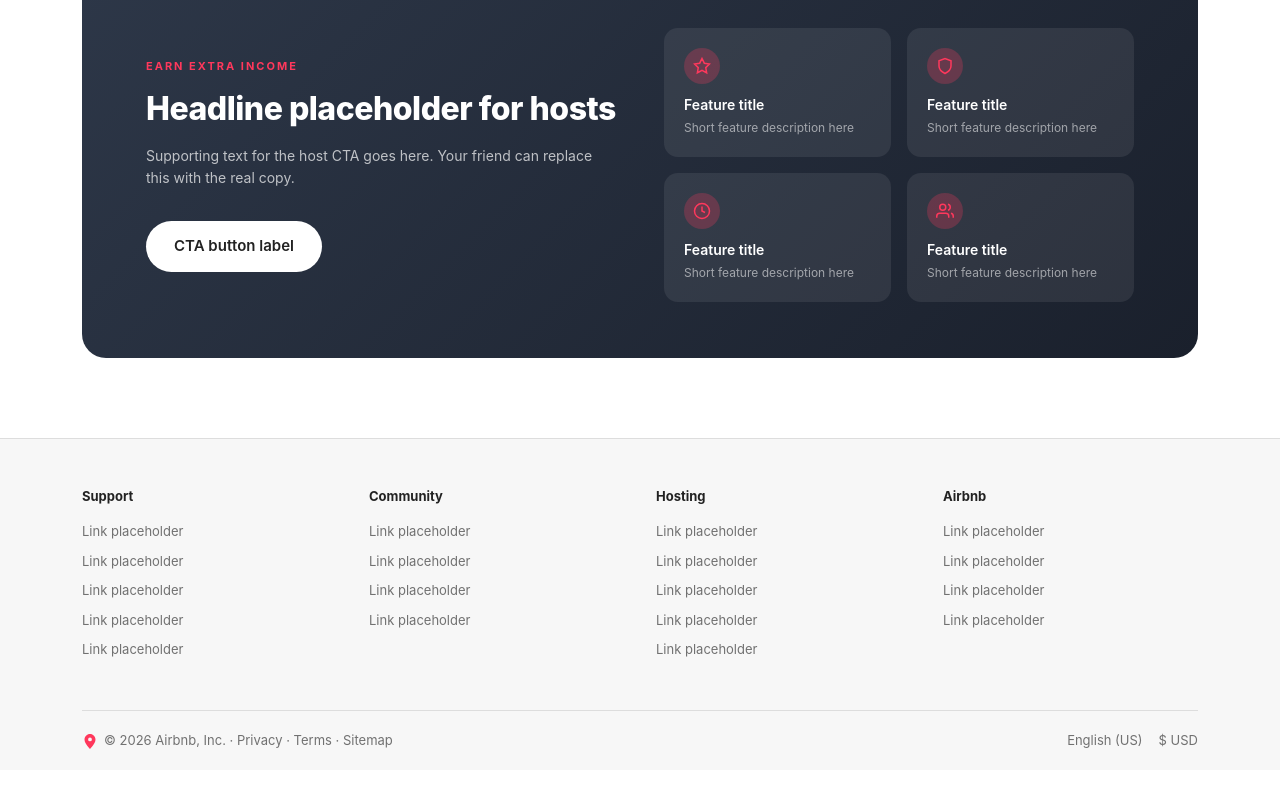
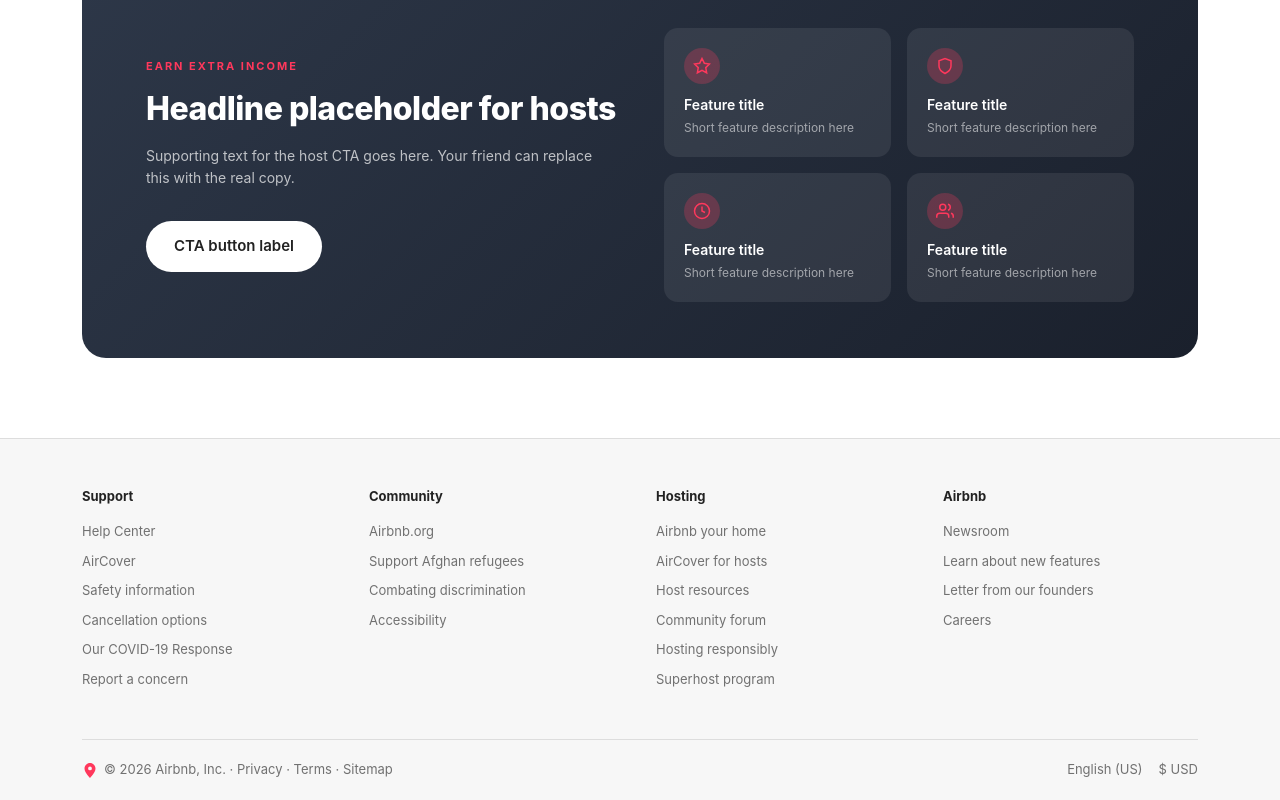
Before and after one commit to Hareraam8/Airbnb-landing-page-assignment, a plain HTML site: page index.html in a window 1280 px wide. Shown: the part 2396-3196 px from the top of the page. Before the commit the page ends 3166 px from the top, so only its background shows below. Drawn offline with nearby package versions, Linux system fonts and the light colour scheme.

Commit message:
Updated index.html

```diff
--- a/index.html
+++ b/index.html
@@ -904,33 +904,36 @@
     <div class="footer-cols">
       <div>
         <div class="footer-col-title">Support</div>
-        <a class="footer-link" href="#">Link placeholder</a>
-        <a class="footer-link" href="#">Link placeholder</a>
-        <a class="footer-link" href="#">Link placeholder</a>
-        <a class="footer-link" href="#">Link placeholder</a>
-        <a class="footer-link" href="#">Link placeholder</a>
+        <a class="footer-link" href="#">Help Center</a>
+        <a class="footer-link" href="#">AirCover</a>
+        <a class="footer-link" href="#">Safety information</a>
+        <a class="footer-link" href="#">Cancellation options</a>
+        <a class="footer-link" href="#">Our COVID-19 Response</a>
+        <a class="footer-link" href="#">Report a concern</a>
       </div>
       <div>
         <div class="footer-col-title">Community</div>
-        <a class="footer-link" href="#">Link placeholder</a>
-        <a class="footer-link" href="#">Link placeholder</a>
-        <a class="footer-link" href="#">Link placeholder</a>
-        <a class="footer-link" href="#">Link placeholder</a>
+        <a class="footer-link" href="#">Airbnb.org</a>
+        <a class="footer-link" href="#">Support Afghan refugees</a>
+        <a class="footer-link" href="#">Combating discrimination</a>
+        <a class="footer-link" href="#">Accessibility</a>
       </div>
       <div>
         <div class="footer-col-title">Hosting</div>
-        <a class="footer-link" href="#">Link placeholder</a>
-        <a class="footer-link" href="#">Link placeholder</a>
-        <a class="footer-link" href="#">Link placeholder</a>
-        <a class="footer-link" href="#">Link placeholder</a>
-        <a class="footer-link" href="#">Link placeholder</a>
+        <a class="footer-link" href="#">Airbnb your home</a>
+        <a class="footer-link" href="#">AirCover for hosts</a>
+        <a class="footer-link" href="#">Host resources</a>
+        <a class="footer-link" href="#">Community forum</a>
+        <a class="footer-link" href="#">Hosting responsibly</a>
+        <a class="footer-link" href="#">Superhost program</a>
       </div>
       <div>
         <div class="footer-col-title">Airbnb</div>
-        <a class="footer-link" href="#">Link placeholder</a>
-        <a class="footer-link" href="#">Link placeholder</a>
-        <a class="footer-link" href="#">Link placeholder</a>
-        <a class="footer-link" href="#">Link placeholder</a>
+        <a class="footer-link" href="#">Newsroom</a>
+        <a class="footer-link" href="#">Learn about new features</a>
+        <a class="footer-link" href="#">Letter from our founders</a>
+        <a class="footer-link" href="#">Careers</a>
+        <a class="footer-link" href="#"></a>
       </div>
     </div>
 
@@ -946,23 +949,6 @@
     </div>
   </div>
 </footer>
-
-
-
-
-
-
-
-
-
-
-
-
-
-
-
-
-
 <script src="https://cdn.jsdelivr.net/npm/bootstrap@5.3.2/dist/js/bootstrap.bundle.min.js"></script>
 </body>
 </html>
```
